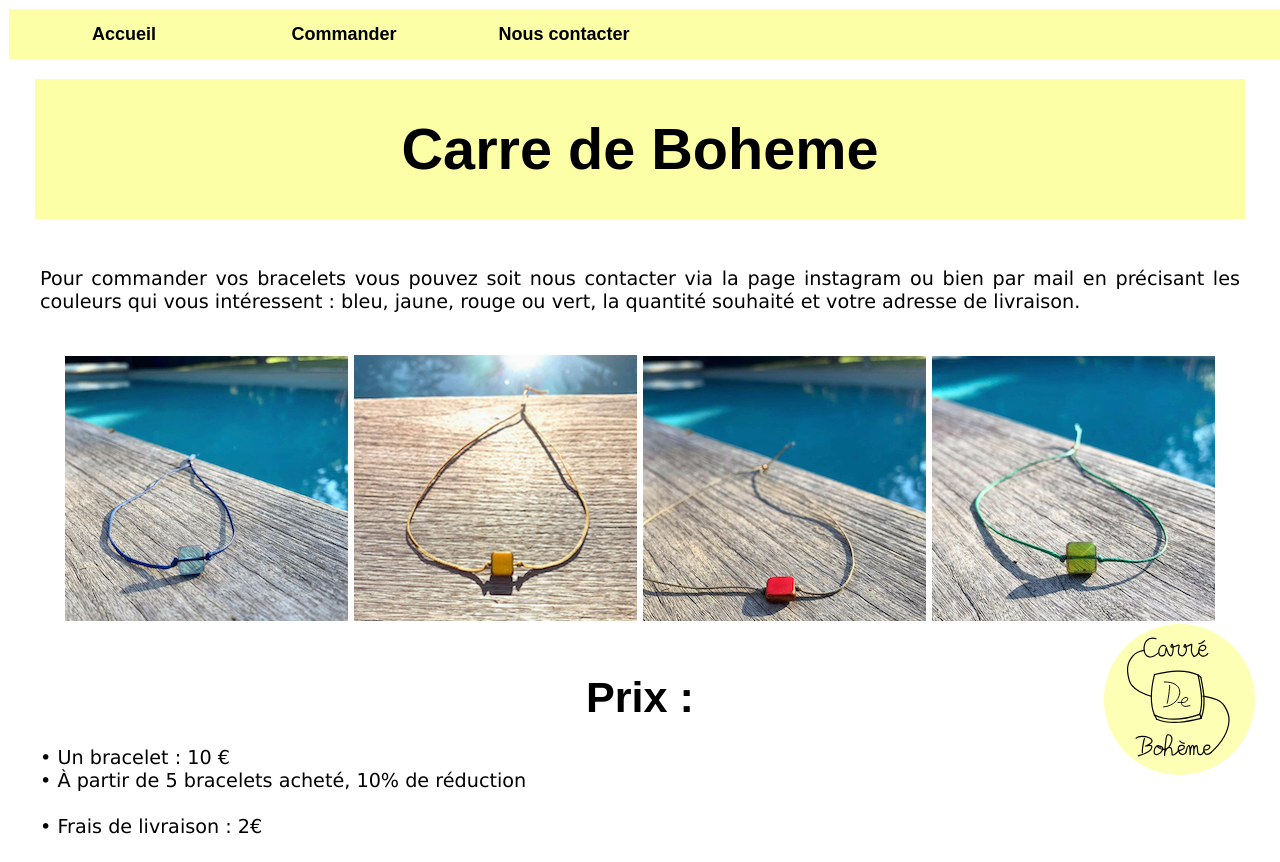
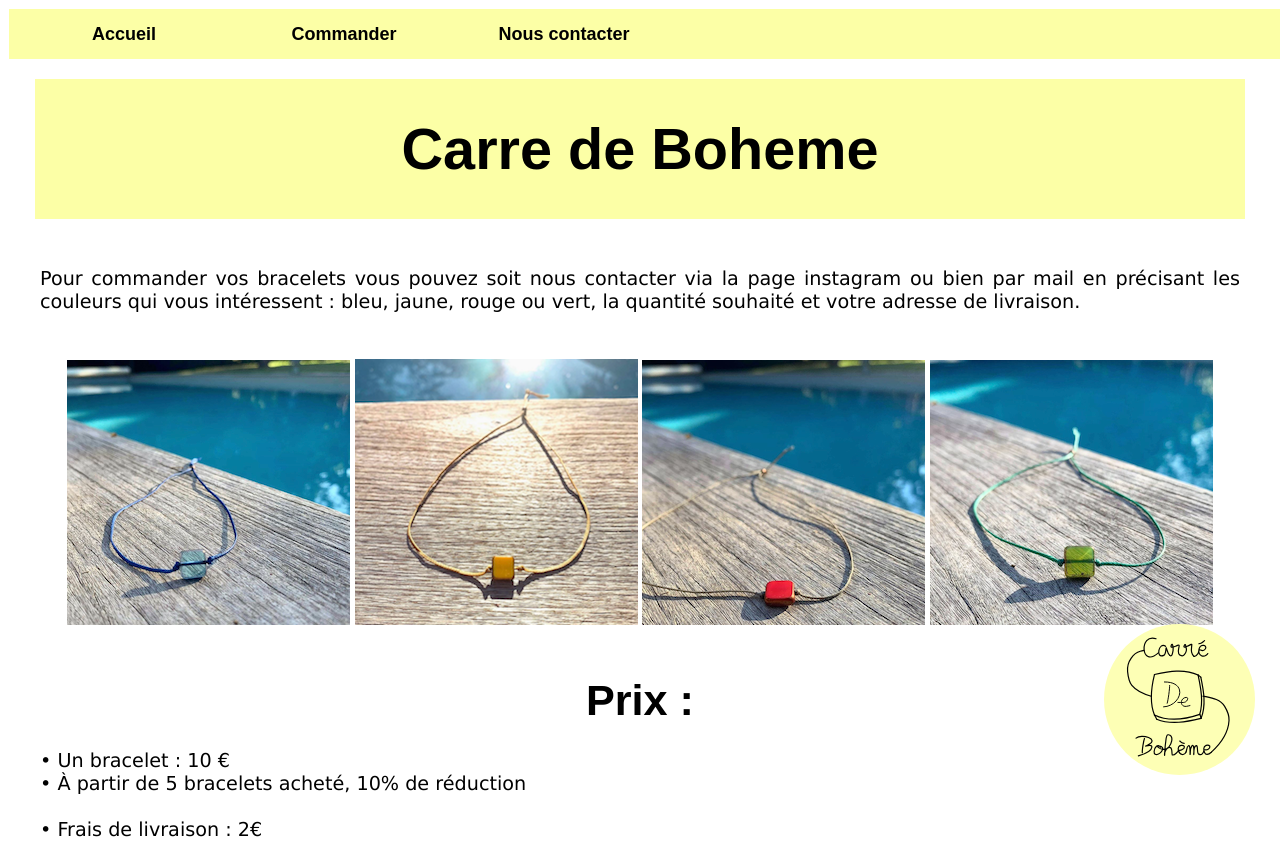
Before and after one commit to nathanpau/cdb, a plain HTML site: page Commander_CdB.html in a window 1280 px wide. Shown: the top 862 px of the page. Drawn offline with Linux system fonts and the light colour scheme.

Commit message:
Update Commander_CdB.html

```diff
--- a/Commander_CdB.html
+++ b/Commander_CdB.html
@@ -66,6 +66,7 @@
                         <big>
                             <center>
                                 Carre de Boheme
+                            </center>
                         </big>
                     </h1>
                 </font>
@@ -84,7 +85,10 @@
                 <font face="Verdana";  color="#000000">
                     <p>
                     Pour commander vos bracelets vous pouvez soit nous contacter via la page instagram ou bien par mail en pr&eacute;cisant les couleurs qui vous int&eacute;ressent : bleu, jaune, rouge ou vert, la quantit&eacute; souhait&eacute; et votre adresse de livraison.
-                    <br><br>
+                </font>
+            </div>
+        </center>
+        <br>
         <div style="text-align: center">
             <img src="cdb_bleu.png">
                 <img src="cdb_jaune.png">
@@ -92,20 +96,27 @@
                         <img src="cdb_vert.png">
                             </div>
         <br>
+        <center>
         <font face="arial"; size="+1"; color="#000000">
                     <h1>
                         <big>
-                                <center>
                             Prix :
                         </big>
                     </h1>
                 </font>
+                </div>
+                </center>
+                <center>
+                    <div style="text-align:justify; width:1200px;">
+                        <font face="Verdana";  color="#000000">
+                            <p>
                             &bull; Un bracelet : 10 &euro;
                             <br>
                             &bull; &Agrave; partir de 5 bracelets achet&eacute;, 10% de r&eacute;duction
                             <br>
                             <br>
                             &bull; Frais de livraison : 2&euro;
+                            </p>
                         </font>
                     </div>
                 </center>
```
Lines whose indentation alone changed are shown as unchanged.
